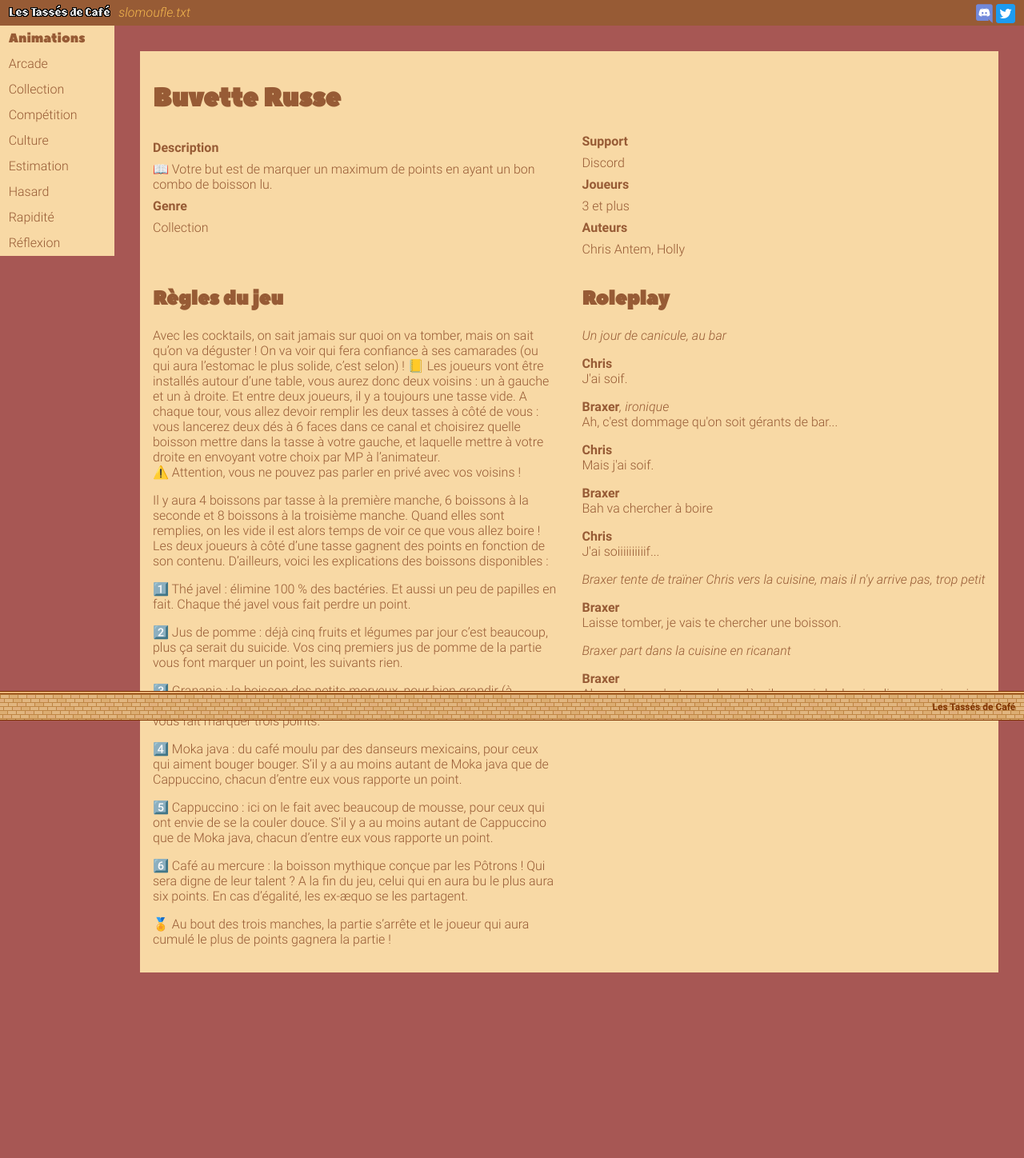
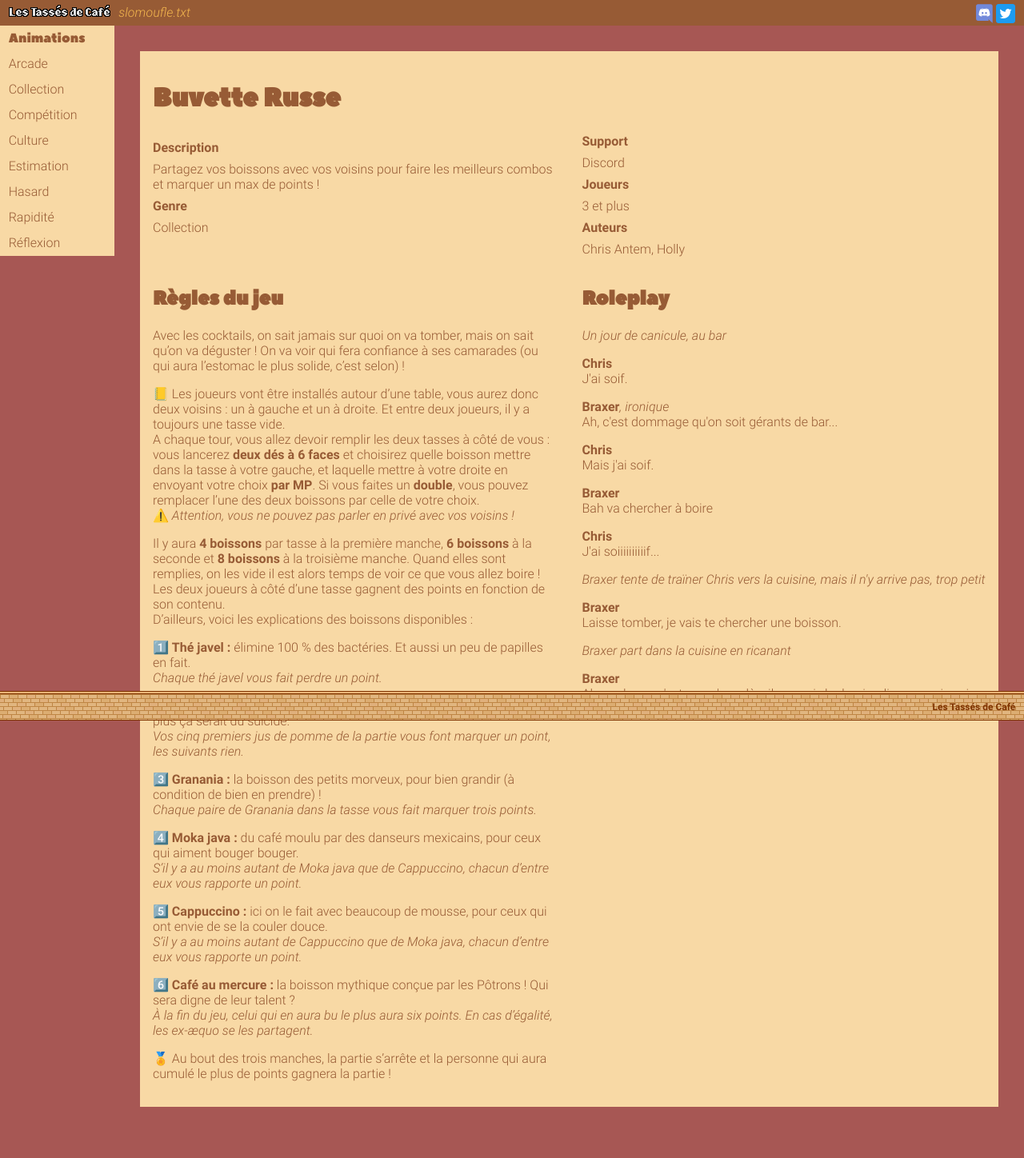
Before and after one commit to vcz-fr/les-tasses-de-cafe, a Jekyll site: the page built from anims/buvette-russe.md, in a window 1280 px wide. Shown: the whole page at 80% size. Built offline with Jekyll 4.4.1, drawn with Linux system fonts in a browser that asks for light colours; before the commit the page ends 1280 px from its top, so only the background shows below that.

Commit message:
Update buvette-russe.md

```diff
--- a/anims/buvette-russe.md
+++ b/anims/buvette-russe.md
@@ -17,7 +17,7 @@ game:
         - Holly
 
     description: |
-        📖 Votre but est de marquer un maximum de points en ayant un bon combo de boisson lu.
+        Partagez vos boissons avec vos voisins pour faire les meilleurs combos et marquer un max de points !
 
 rp:
     - type: narrator
@@ -61,30 +61,30 @@ rp:
 ---
 
 Avec les cocktails, on sait jamais sur quoi on va tomber, mais on sait qu'on va déguster ! On va voir qui fera confiance à ses camarades (ou qui aura l'estomac le plus solide, c'est selon) !
+
 📒 Les joueurs vont être installés autour d'une table, vous aurez donc deux voisins : un à gauche et un à droite. Et entre deux joueurs, il y a toujours une tasse vide.
-A chaque tour, vous allez devoir remplir les deux tasses à côté de vous : vous lancerez deux dés à 6 faces dans ce canal et choisirez quelle boisson mettre dans la tasse à votre gauche, et laquelle mettre à votre droite en envoyant votre choix par MP à l'animateur.
-⚠️ Attention, vous ne pouvez pas parler en privé avec vos voisins !
+A chaque tour, vous allez devoir remplir les deux tasses à côté de vous : vous lancerez **deux dés à 6 faces** et choisirez quelle boisson mettre dans la tasse à votre gauche, et laquelle mettre à votre droite en envoyant votre choix **par MP**. Si vous faites un **double**, vous pouvez remplacer l'une des deux boissons par celle de votre choix.
+⚠️ *Attention, vous ne pouvez pas parler en privé avec vos voisins !*
 
-Il y aura 4 boissons par tasse à la première manche, 6 boissons à la seconde et 8 boissons à la troisième manche. Quand elles sont remplies, on les vide il est alors temps de voir ce que vous allez boire ! Les deux joueurs à côté d'une tasse gagnent des points en fonction de son contenu.
+Il y aura **4 boissons** par tasse à la première manche, **6 boissons** à la seconde et **8 boissons** à la troisième manche. Quand elles sont remplies, on les vide il est alors temps de voir ce que vous allez boire ! Les deux joueurs à côté d'une tasse gagnent des points en fonction de son contenu.
 D'ailleurs, voici les explications des boissons disponibles :
 
-1️⃣ Thé javel : élimine 100 % des bactéries. Et aussi un peu de papilles en fait.
-Chaque thé javel vous fait perdre un point.
+1️⃣ **Thé javel :** élimine 100 % des bactéries. Et aussi un peu de papilles en fait.
+*Chaque thé javel vous fait perdre un point.*
 
-2️⃣ Jus de pomme : déjà cinq fruits et légumes par jour c'est beaucoup, plus ça serait du suicide.
-Vos cinq premiers jus de pomme de la partie vous font marquer un point, les suivants rien.
+2️⃣ **Jus de pomme :** déjà cinq fruits et légumes par jour c'est beaucoup, plus ça serait du suicide.
+*Vos cinq premiers jus de pomme de la partie vous font marquer un point, les suivants rien.*
 
-3️⃣ Granania : la boisson des petits morveux, pour bien grandir (à condition de bien en prendre) !
-Chaque paire de Granania dans la tasse vous fait marquer trois points.
+3️⃣ **Granania :** la boisson des petits morveux, pour bien grandir (à condition de bien en prendre) !
+*Chaque paire de Granania dans la tasse vous fait marquer trois points.*
 
-4️⃣ Moka java : du café moulu par des danseurs mexicains, pour ceux qui aiment bouger bouger.
-S'il y a au moins autant de Moka java que de Cappuccino, chacun d'entre eux vous rapporte un point.
+4️⃣ **Moka java :** du café moulu par des danseurs mexicains, pour ceux qui aiment bouger bouger.
+*S'il y a au moins autant de Moka java que de Cappuccino, chacun d'entre eux vous rapporte un point.*
 
-5️⃣ Cappuccino : ici on le fait avec beaucoup de mousse, pour ceux qui ont envie de se la couler douce.
-S'il y a au moins autant de Cappuccino que de Moka java, chacun d'entre eux vous rapporte un point.
+5️⃣ **Cappuccino :** ici on le fait avec beaucoup de mousse, pour ceux qui ont envie de se la couler douce.
+*S'il y a au moins autant de Cappuccino que de Moka java, chacun d'entre eux vous rapporte un point.*
 
-6️⃣ Café au mercure : la boisson mythique conçue par les Pôtrons ! Qui sera digne de leur talent ?
-A la fin du jeu, celui qui en aura bu le plus aura six points. En cas d'égalité, les ex-æquo se les partagent.
+6️⃣ **Café au mercure :** la boisson mythique conçue par les Pôtrons ! Qui sera digne de leur talent ?
+*À la fin du jeu, celui qui en aura bu le plus aura six points. En cas d'égalité, les ex-æquo se les partagent.*
 
-
-🏅 Au bout des trois manches, la partie s'arrête et le joueur qui aura cumulé le plus de points gagnera la partie !
+🏅 Au bout des trois manches, la partie s'arrête et la personne qui aura cumulé le plus de points gagnera la partie !
```
